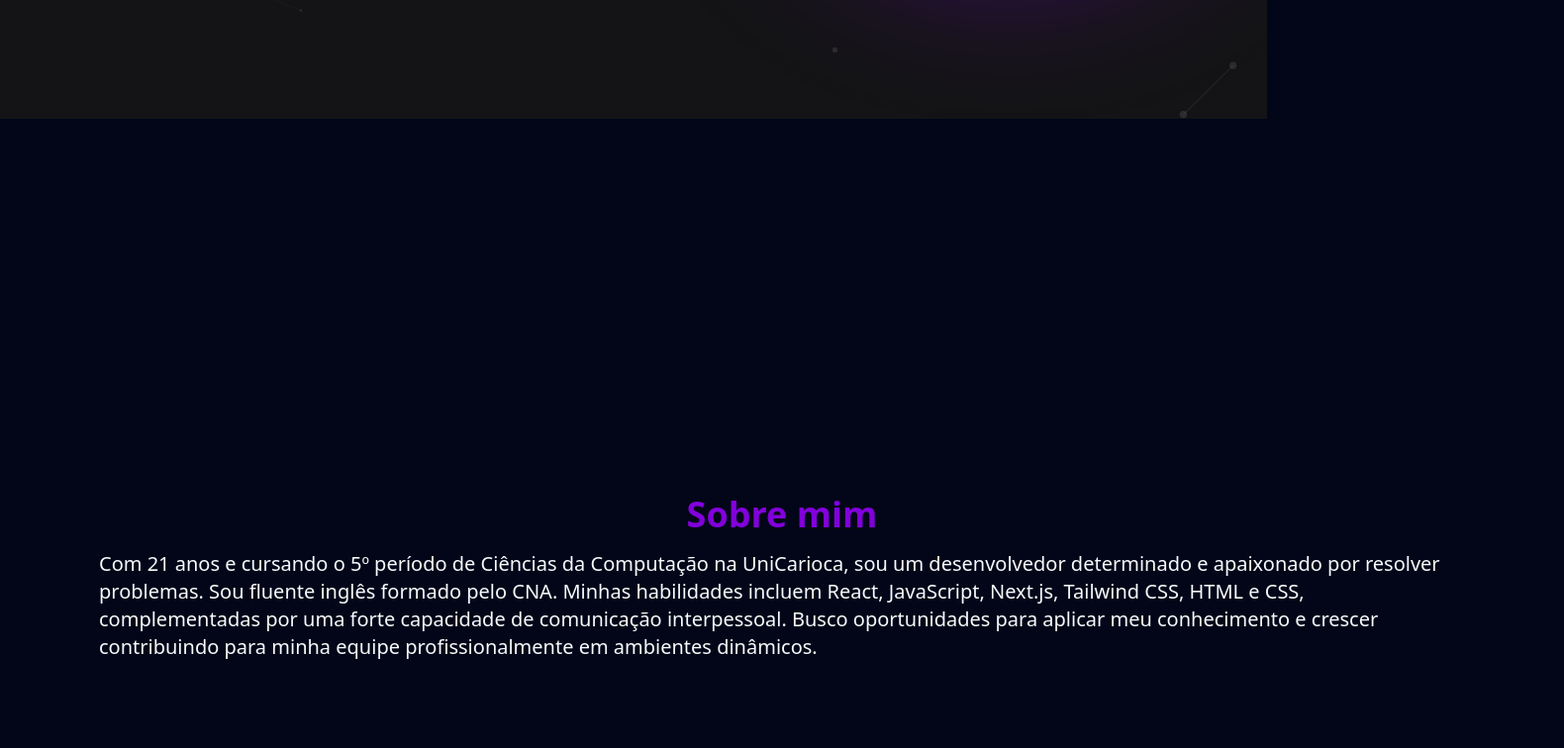
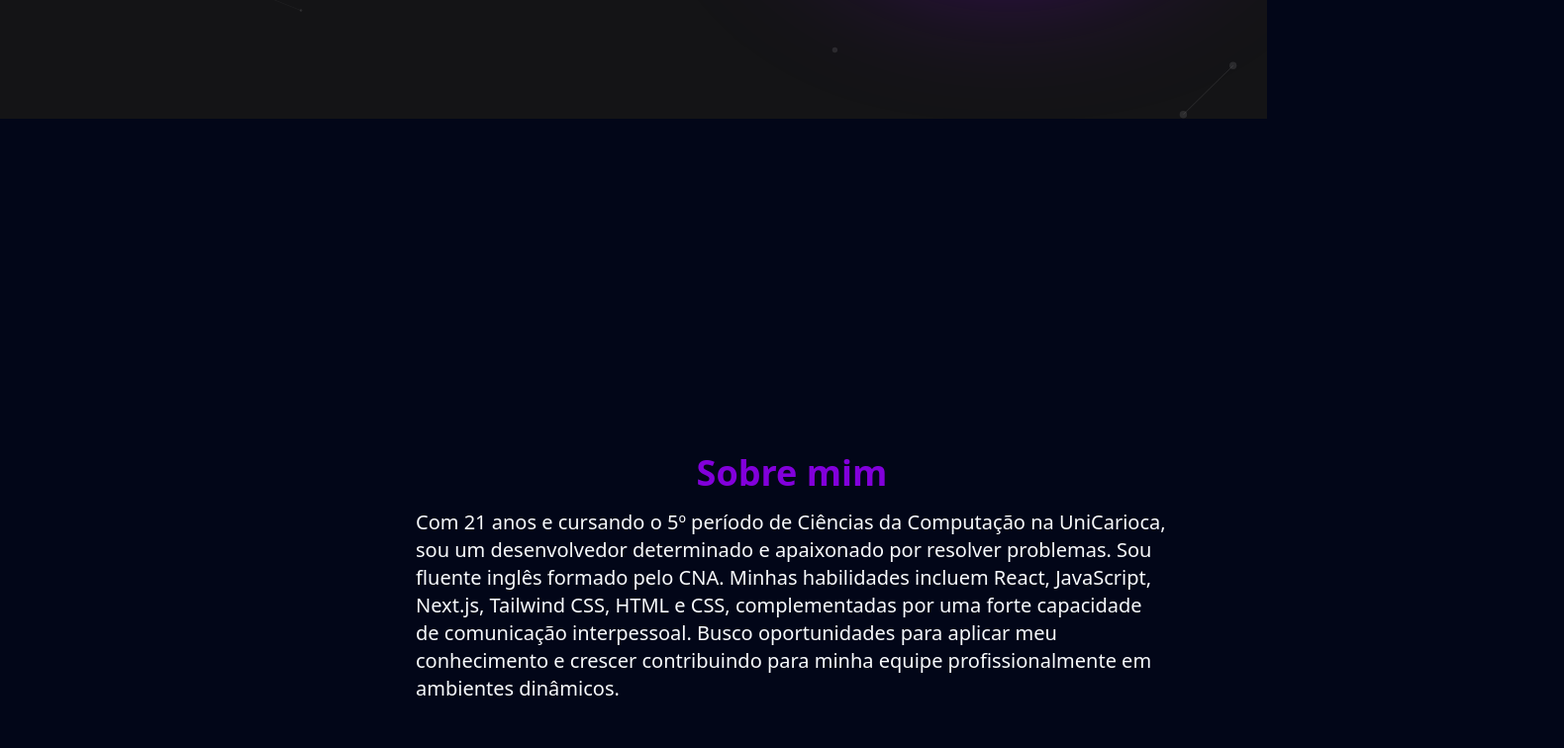
Before and after one commit to lucas-ribeiro03/portifolio, a Next.js app: page / in a window 1280 px wide. Shown: the part 680-1436 px from the top of the page at 99% size, 1580 px wide, since content can reach past the window. Built offline with nearby package versions, Linux system fonts and the light colour scheme.

Commit message:
fix: width set by percentage

```diff
--- a/components/Container.tsx
+++ b/components/Container.tsx
@@ -9,7 +9,7 @@ const Container = ({ children, id }: ContainerProps) => {
   return (
     <section
       id={id}
-      className="py-16 px-4 lg:px-0 flex flex-col gap-8 items-center min-h-screen justify-center lg:w-395 lg:ml-auto *:z-10 overflow-x-hidden"
+      className="py-16 px-4 lg:px-0 flex flex-col gap-8 items-center min-h-screen justify-center lg:w-[75%] lg:ml-auto *:z-10 overflow-x-hidden "
     >
       {children}
     </section>
```
